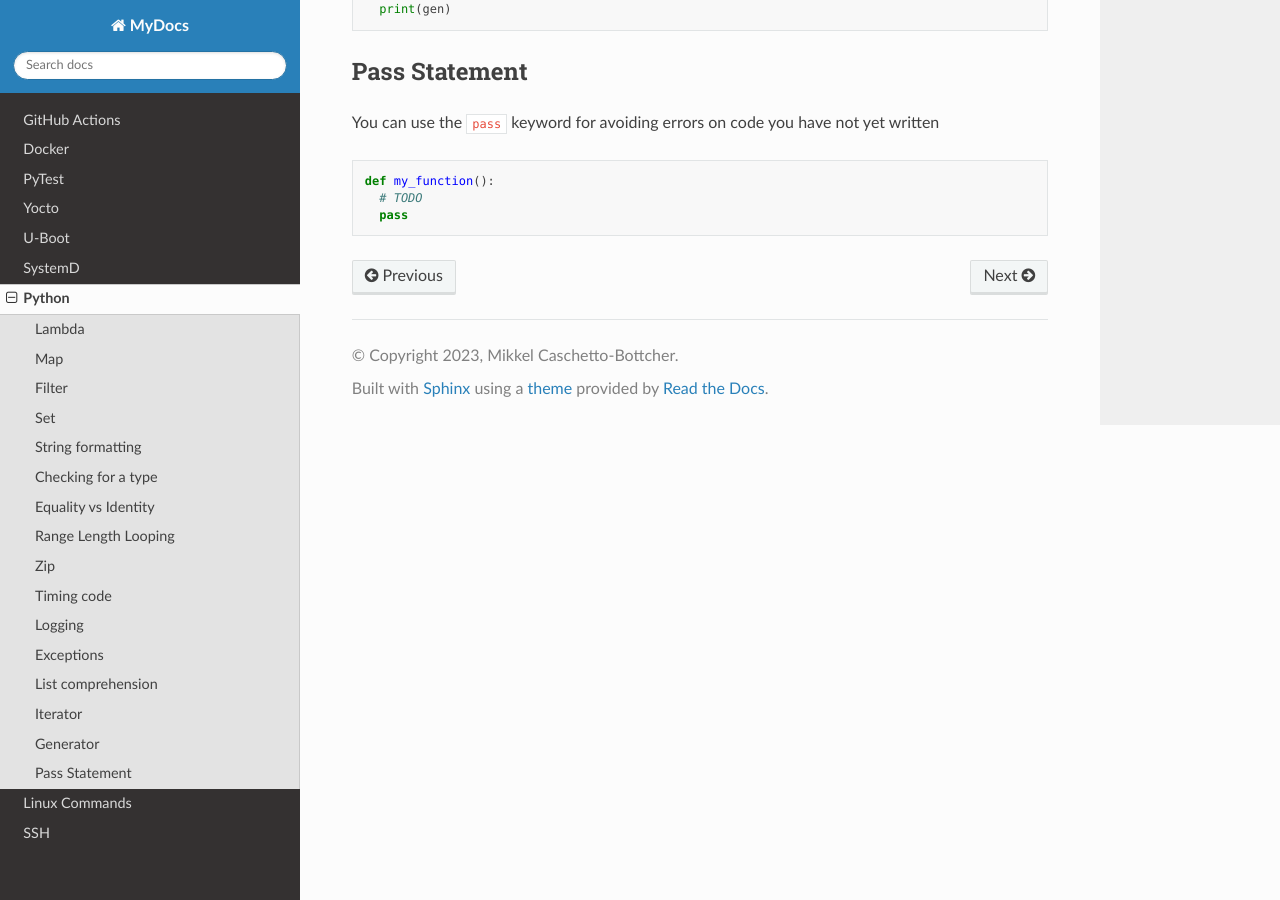
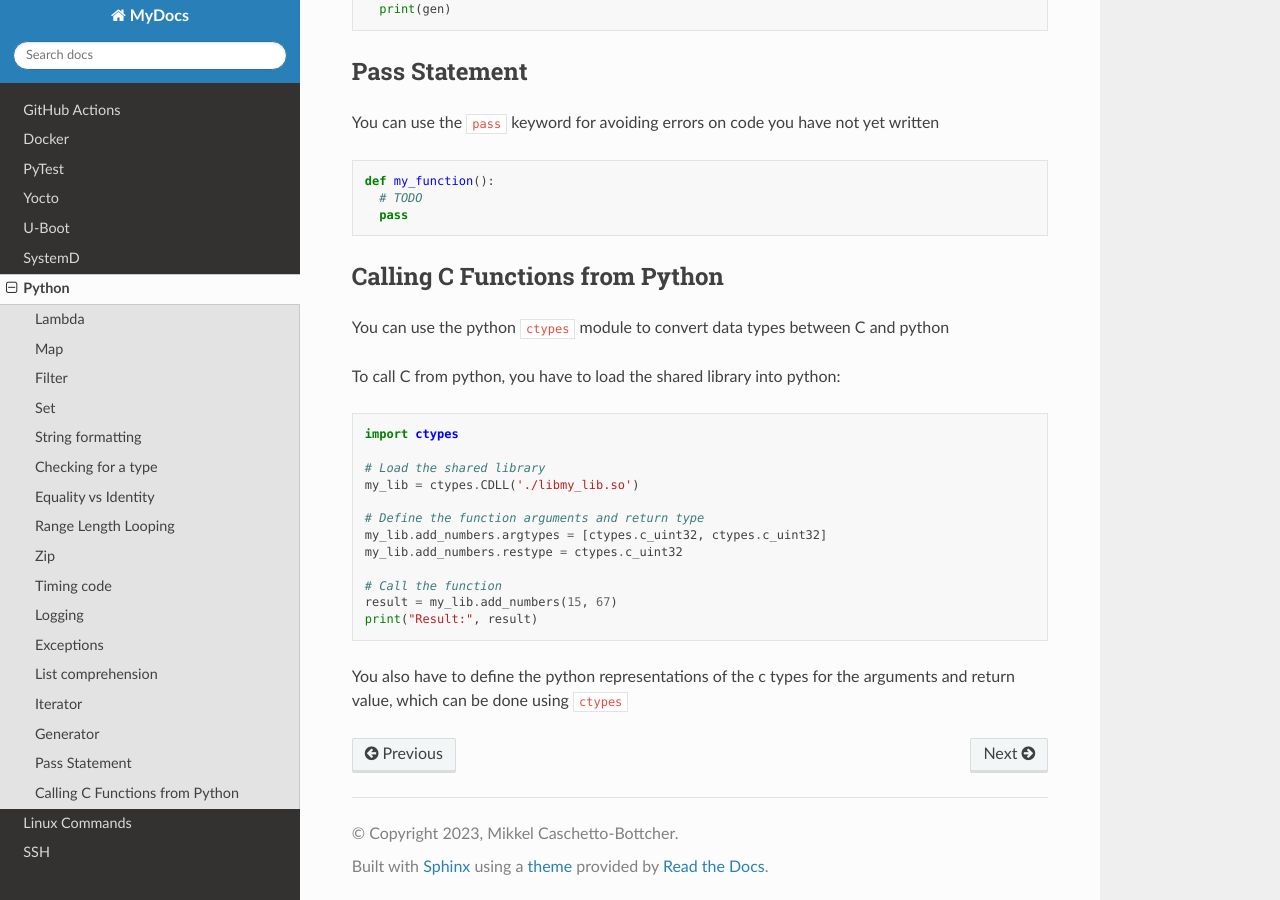
Before and after one commit to mcbottcher/my_docs, a Sphinx documentation site: the page built from docs/source/python.rst, in a window 1280 px wide and 900 px high, scrolled down 5276 px. Built offline with Sphinx 7.4.7 and the Read the Docs theme 2.0.0, drawn with Linux system fonts in a browser that asks for light colours.

Commit message:
python.rst: Added calling c functions

```diff
--- a/docs/source/python.rst
+++ b/docs/source/python.rst
@@ -283,3 +283,28 @@ You can use the ``pass`` keyword for avoiding errors on code you have not yet wr
   def my_function():
     # TODO
     pass
+
+Calling C Functions from Python
+-------------------------------
+
+You can use the python ``ctypes`` module to convert data types between C and python
+
+To call C from python, you have to load the shared library into python:
+
+.. code-block:: python
+
+  import ctypes
+
+  # Load the shared library
+  my_lib = ctypes.CDLL('./libmy_lib.so')
+
+  # Define the function arguments and return type
+  my_lib.add_numbers.argtypes = [ctypes.c_uint32, ctypes.c_uint32]
+  my_lib.add_numbers.restype = ctypes.c_uint32
+
+  # Call the function
+  result = my_lib.add_numbers(15, 67)
+  print("Result:", result)
+
+You also have to define the python representations of the c types for the
+arguments and return value, which can be done using ``ctypes``
```
